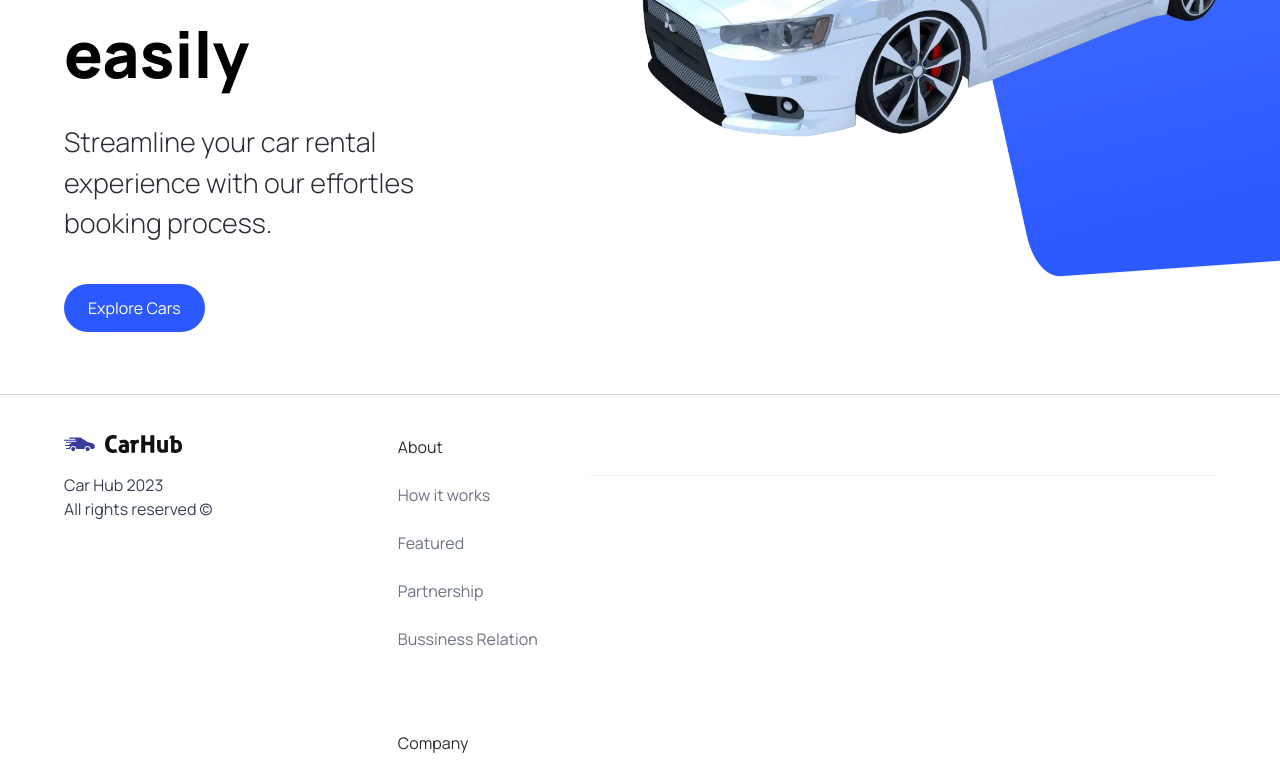
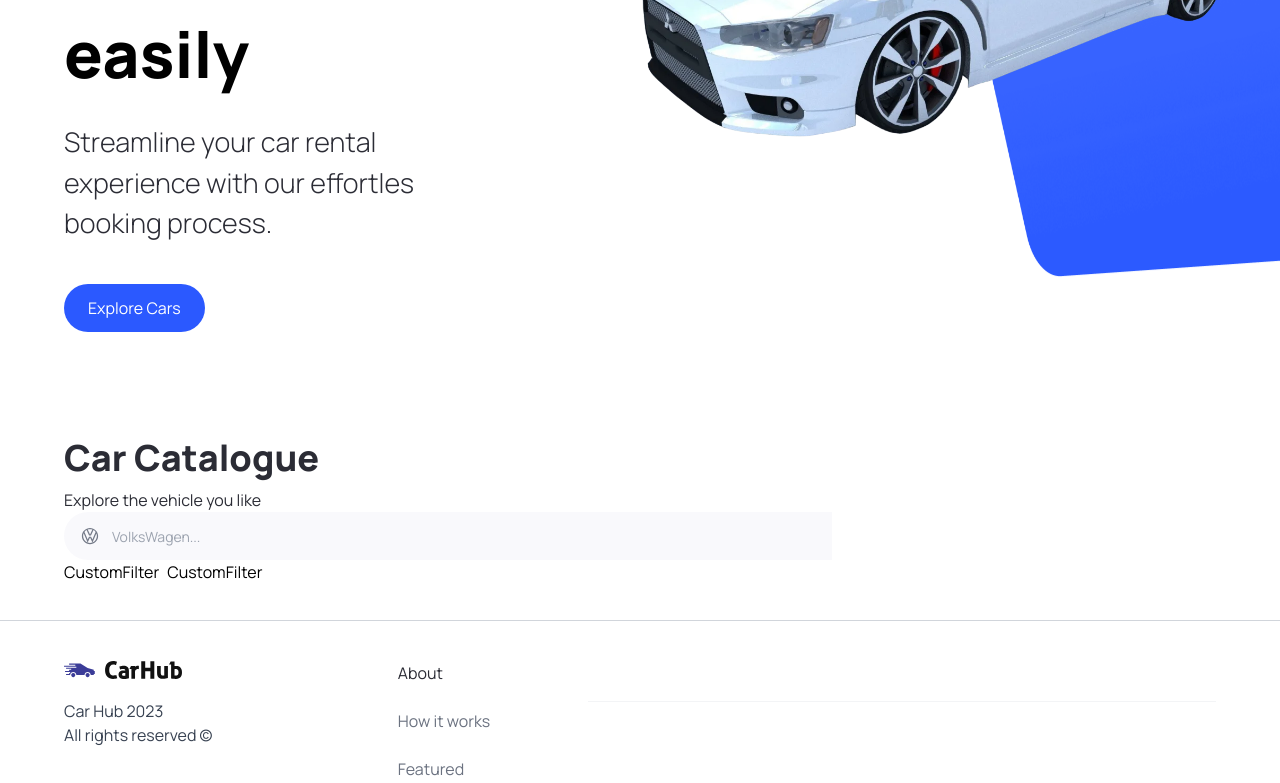
Before and after one commit to omarashzeinhom/nextjs-car-renting-app, a Next.js app: page / in a window 1280 px wide. Shown: the part 426-1209 px from the top of the page. Built offline with nearby package versions, Linux system fonts and the light colour scheme.

Commit message:
ADDED SearchBar.tsx and SearchManufacturer.tsx to ./components

```diff
--- a/app/page.tsx
+++ b/app/page.tsx
@@ -1,9 +1,23 @@
-import { Hero } from "@/components";
+import { Hero, CustomFilter, SearchBar } from "@/components";
 
 export default function Home() {
   return (
     <main className="overflow-hidden">
       <Hero />
+      <div className="mt-12 padding-x padding-y max-width" id="discover">
+        <div className="home__text-container">
+          <h1 className="text-4xl font-extrabold"> Car Catalogue</h1>
+          <p> Explore the vehicle you like</p>
+        </div>
+
+        <div className="home__filter">
+          <SearchBar />
+        </div>
+        <div className="home__filter-container">
+          <CustomFilter title="fuel" />
+          <CustomFilter title="year" />
+        </div>
+      </div>
     </main>
   );
 }
--- /dev/null
+++ b/components/CustomFilter.tsx
@@ -0,0 +1,9 @@
+import React from 'react'
+
+const CustomFilter = () => {
+  return (
+    <div>CustomFilter</div>
+  )
+}
+
+export default CustomFilter
--- /dev/null
+++ b/components/SearchBar.tsx
@@ -0,0 +1,22 @@
+"use client";
+import { SearchManufacturer } from "./";
+import { useState } from "react";
+
+const SearchBar = () => {
+  const [manufacturer, setManuFacturer] = useState("");
+
+  const handleSearch = () => {};
+
+  return (
+    <form className="searchbar" onSubmit={handleSearch}>
+      <div className="searchbar__item">
+        <SearchManufacturer
+          manufacturer={manufacturer}
+          setManuFacturer={setManuFacturer}
+        />
+      </div>
+    </form>
+  );
+};
+
+export default SearchBar;
--- /dev/null
+++ b/components/SearchManufacturer.tsx
@@ -0,0 +1,89 @@
+"use client";
+import { SearchManufacturerProps } from "@/types";
+import { Combobox, Transition } from "@headlessui/react";
+import Image from "next/image";
+import { useState, Fragment } from "react";
+import { manufacturers } from "@/constants";
+
+const SearchManufacturer = ({
+  manufacturer,
+  setManuFacturer,
+}: SearchManufacturerProps) => {
+  const [query, setQuery] = useState("");
+  const filteredManufacturers =
+    query === ""
+      ? manufacturers
+      : manufacturers.filter((item) =>
+          item
+            .toLowerCase()
+            .replace(/\s+/g, "")
+            .includes(query.toLowerCase().replace(/\s+/g, ""))
+        );
+
+  return (
+    <div className="search-manufacturer">
+      <Combobox value={manufacturer} onChange={setManuFacturer}>
+        <div className="relative w-full">
+          <Combobox.Button className="absolute top-[14px]">
+            <Image
+              src="/car-logo.svg"
+              alt="car logo"
+              width={20}
+              height={20}
+              className="ml-4"
+            />
+          </Combobox.Button>
+
+          <Combobox.Input
+            className="search-manufacturer__input"
+            placeholder="VolksWagen..."
+            displayValue={(item: string) => item}
+            onChange={(e) => setQuery(e.target.value)}
+          />
+          <Transition
+            as={Fragment}
+            leave="transition ease-in duartion-100"
+            leaveFrom="opacity-100"
+            leaveTo="opacity-0"
+            afterLeave={() => setQuery("")}
+          >
+            <Combobox.Options>
+              {filteredManufacturers.map((item) => (
+                <Combobox.Option
+                  key={item}
+                  className={({ active }) =>
+                    `relative search-manufacturer__option ${
+                      active ? "bg-primary-blue text-white" : "text-gray-900"
+                    }`
+                  }
+                  value={item}
+                >
+                  {({ selected, active }) => (
+                    <>
+                      <span
+                        className={`block truncate ${
+                          selected ? "font-medium" : "font-normal"
+                        }`}
+                      >
+                        {item}
+                      </span>
+                      {selected ? (
+                        <span
+                          className={`absolute inset-y-0 left-0 flex items-center pl-3 ${
+                            active ? "text-white" : "text-teal-600"
+                          }`}
+                        ></span>
+                      ) : null}
+                    </>
+                  )}
+                </Combobox.Option>
+              ))}
+            </Combobox.Options>
+          </Transition>
+        </div>
+      </Combobox>
+    </div>
+  );
+};
+
+export default SearchManufacturer;
--- a/components/index.tsx
+++ b/components/index.tsx
@@ -2,4 +2,8 @@
 import CustomButton from './CustomButton';
 import Footer from './Footer';
 import Navbar from './Navbar';
-export {Hero, CustomButton,Footer, Navbar};
+import SearchBar from './SearchBar';
+import CustomFilter from './CustomFilter';
+import SearchManufacturer from './SearchManufacturer';
+
+export {Hero, CustomButton,Footer, Navbar,SearchBar,CustomFilter,SearchManufacturer};
--- a/package.json
+++ b/package.json
@@ -9,6 +9,7 @@
     "lint": "next lint"
   },
   "dependencies": {
+    "@headlessui/react": "^1.7.15",
     "@types/node": "20.4.4",
     "@types/react": "18.2.15",
     "@types/react-dom": "18.2.7",
--- a/types/index.ts
+++ b/types/index.ts
@@ -7,3 +7,8 @@
     MouseEventHandler<HTMLButtonElement>;
     btnType?: "button" | "submit";
 }
+
+export interface SearchManufacturerProps {
+    manufacturer: string;
+    setManuFacturer: (manufacturer: string)=> void;
+}
```
Also changed, not shown: 1 other file (tests, documents, lock files or other folders).
